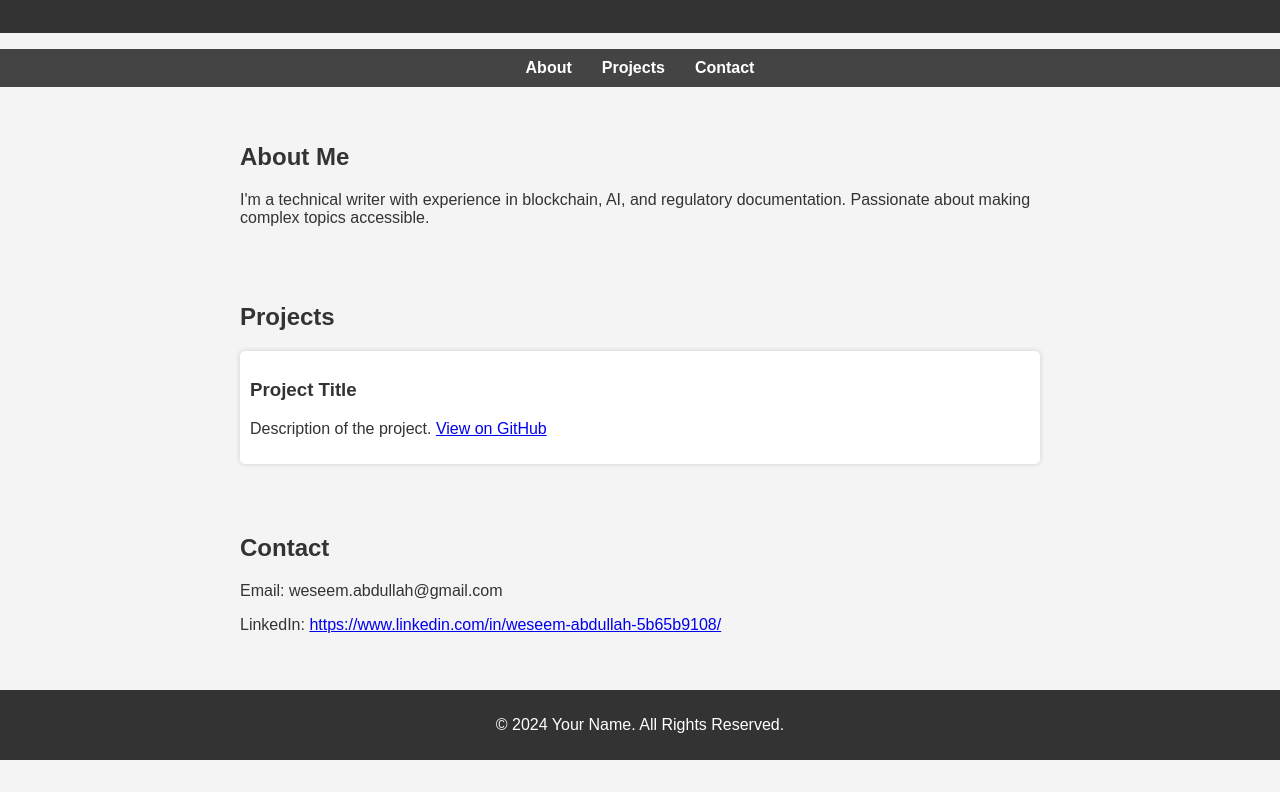
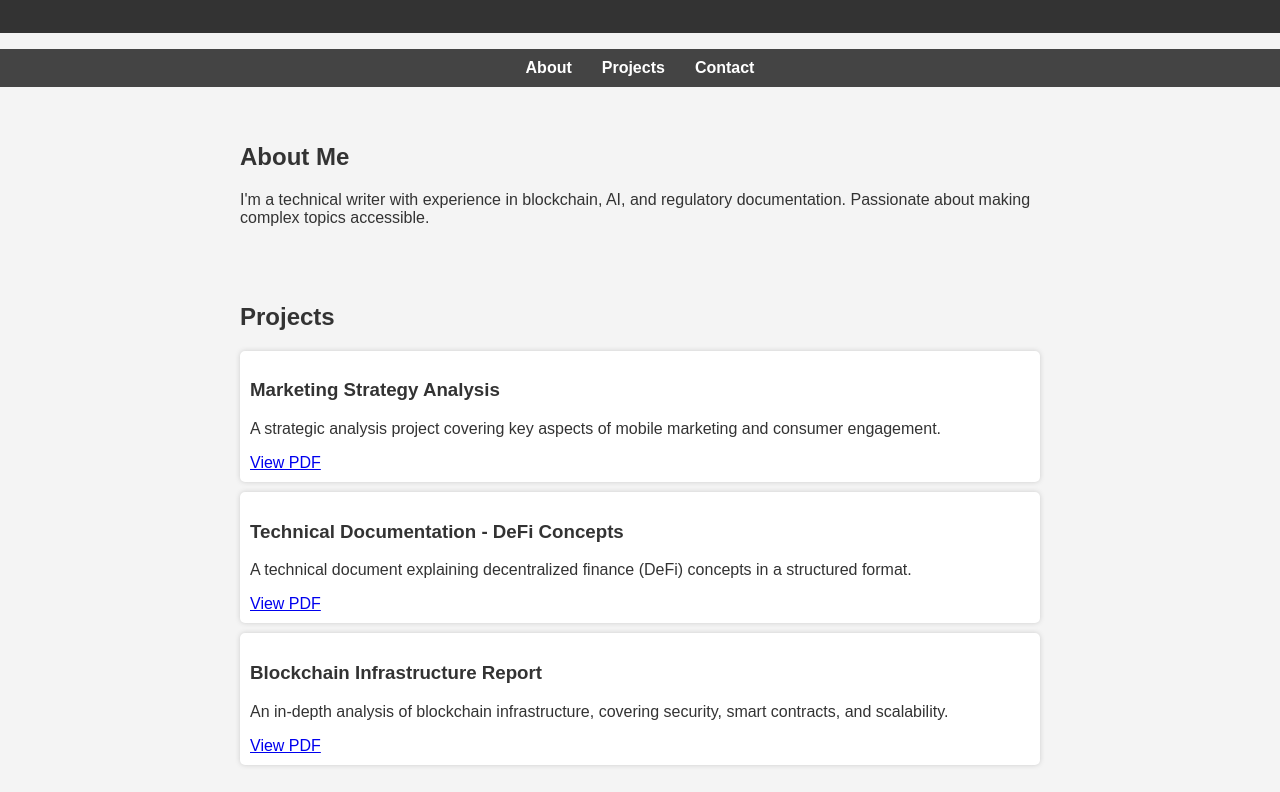
Before and after one commit to weseemthedream/Portfolio, a plain HTML site: page index.html in a window 1280 px wide. Shown: the part 121-913 px from the top of the page. Before the commit the page ends 881 px from the top, so only its background shows below. Drawn offline with Linux system fonts and the light colour scheme.

Commit message:
Update index.html

```diff
--- a/index.html
+++ b/index.html
@@ -25,13 +25,29 @@
         <p>I'm a technical writer with experience in blockchain, AI, and regulatory documentation. Passionate about making complex topics accessible.</p>
     </section>
 
-    <section id="projects">
-        <h2>Projects</h2>
-        <div class="project">
-            <h3>Project Title</h3>
-            <p>Description of the project. <a href="#">View on GitHub</a></p>
-        </div>
-    </section>
+   <section id="projects">
+    <h2>Projects</h2>
+
+   <div class="project">
+    <h3>Marketing Strategy Analysis</h3>
+    <p>A strategic analysis project covering key aspects of mobile marketing and consumer engagement.</p>
+    <a href="Midterm_Abdullah (2).pdf" target="_blank">View PDF</a>
+</div>
+
+
+    <div class="project">
+    <h3>Technical Documentation - DeFi Concepts</h3>
+    <p>A technical document explaining decentralized finance (DeFi) concepts in a structured format.</p>
+    <a href="Tech_final_abdullah.pdf" target="_blank">View PDF</a>
+</div>
+<div class="project">
+    <h3>Blockchain Infrastructure Report</h3>
+    <p>An in-depth analysis of blockchain infrastructure, covering security, smart contracts, and scalability.</p>
+    <a href="Technical_Abdullah.pdf" target="_blank">View PDF</a>
+</div>
+
+</section>
+
 
     <section id="contact">
         <h2>Contact</h2>
```
